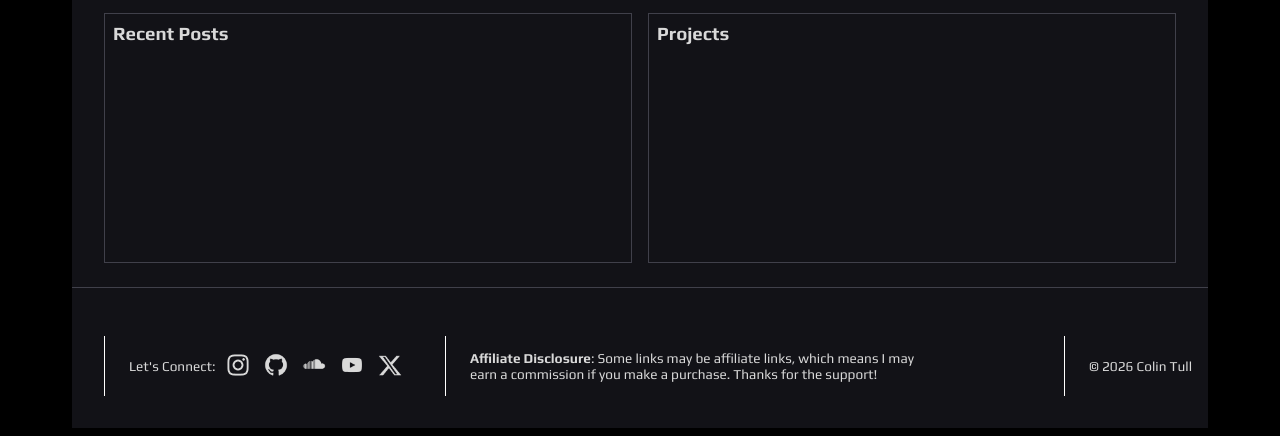
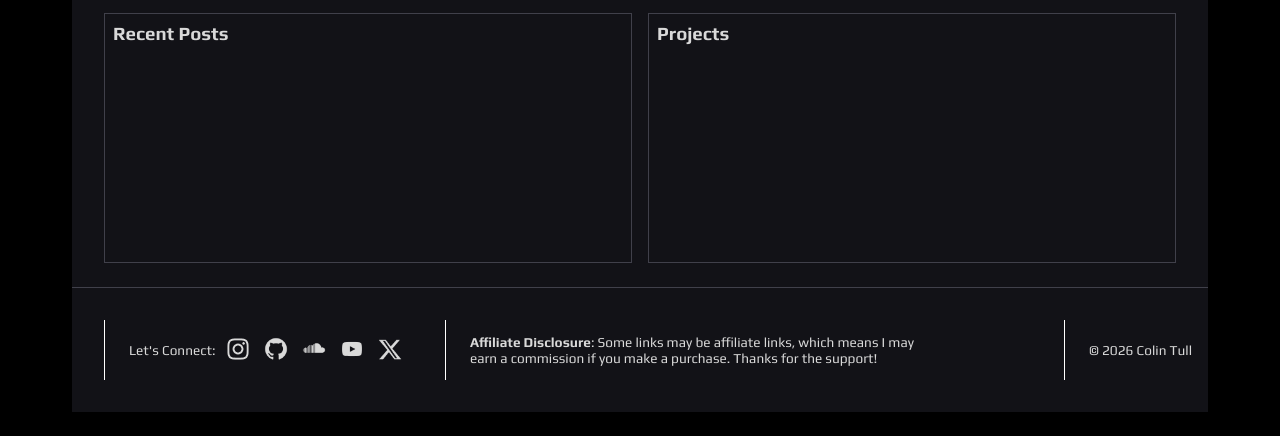
Before and after one commit to colintull/mywebsite, a plain HTML site: page index.html in a window 1280 px wide. Shown: the part 685-1121 px from the top of the page. Drawn offline with Linux system fonts and the light colour scheme.

Commit message:
Update style.css
changed padding-top on the footer from 2 to 1

```diff
--- a/css/style.css
+++ b/css/style.css
@@ -154,7 +154,7 @@ header nav {
 /* ========== Footer ========== */
 footer {
 	border-top: 1px solid #40404a;
-	padding: 2rem 0 1rem 1rem;
+	padding: 1rem 0 1rem 1rem;
 	background-color: #121217;
 	font-size: 0.85rem;
 }
```
